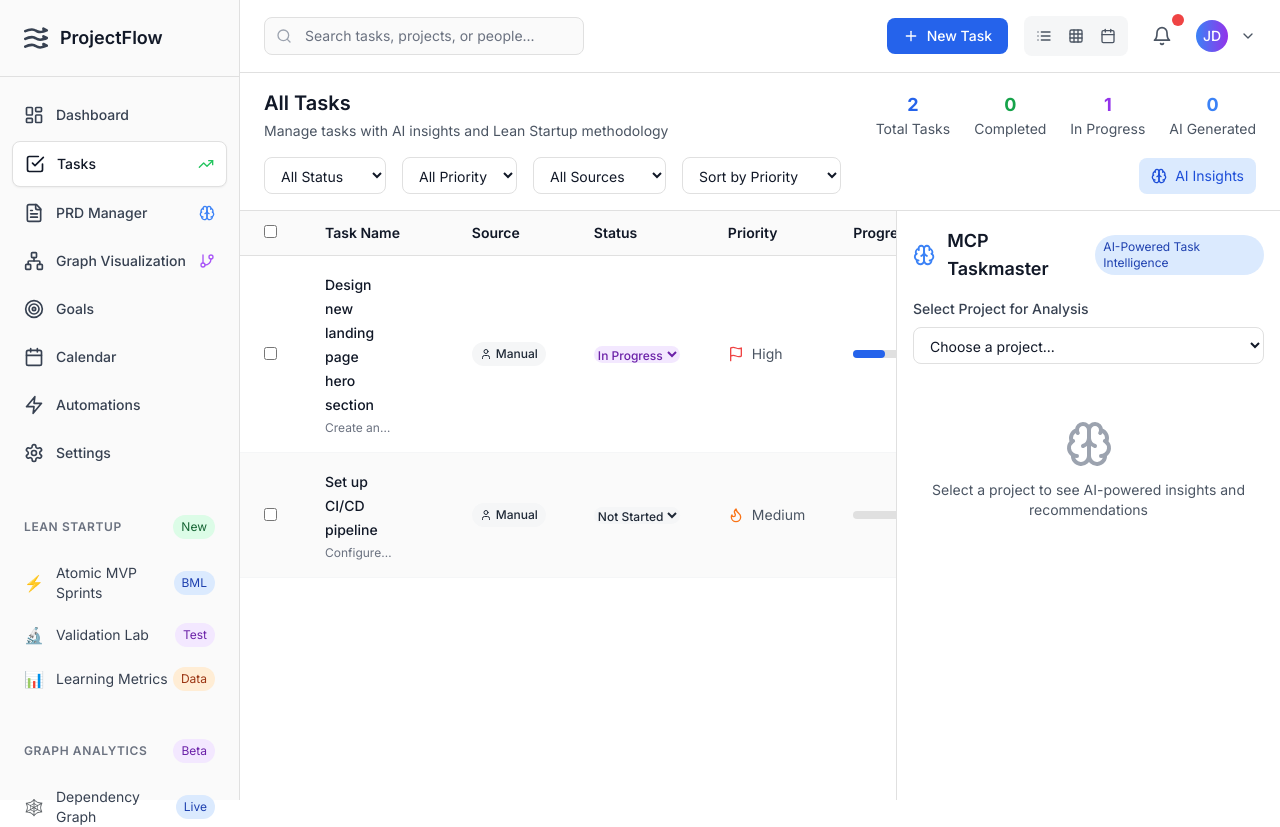
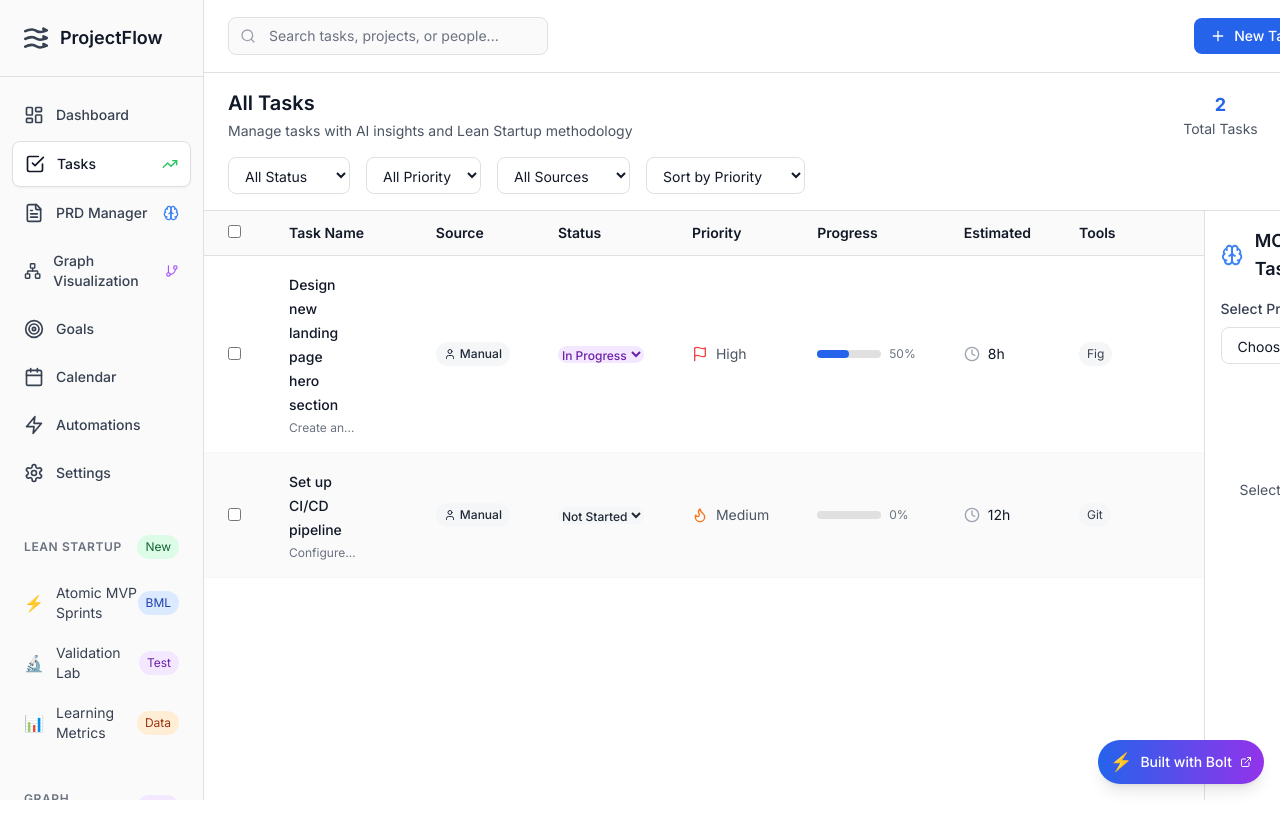
Before and after one commit to tmdcpro/checkpoint-chai, a React (Vite) app: page / in a window 1280 px wide. Shown: the top 827 px of the page. After the commit the page ends 800 px from the top, so only its background shows below. Built offline with nearby package versions, Linux system fonts and the light colour scheme.

Commit message:
Add Built with Bolt badge and fix layout

```diff
--- a/src/App.tsx
+++ b/src/App.tsx
@@ -5,6 +5,7 @@ import TopNavigation from './components/TopNavigation';
 import TaskTable from './components/TaskTable';
 import PRDManager from './components/PRDManager';
 import GraphDashboard from './components/GraphDashboard';
+import { ExternalLink } from 'lucide-react';
 import { Deliverable, Task, PRD } from './types';
 import { mcpTaskmaster } from './services/MCPTaskmasterService';
 
@@ -131,11 +132,27 @@ function App() {
 
   return (
     <ThemeProvider>
-      <div className="flex h-screen bg-white dark:bg-gray-900">
+      <div className="flex h-screen bg-white dark:bg-gray-900 overflow-hidden">
         <Sidebar currentView={currentView} onViewChange={setCurrentView} />
-        <div className="flex-1 flex flex-col overflow-hidden">
+        <div className="flex-1 flex flex-col min-h-0">
           <TopNavigation />
-          {renderCurrentView()}
+          <div className="flex-1 overflow-hidden">
+            {renderCurrentView()}
+          </div>
+        </div>
+
+        {/* Built with Bolt Badge */}
+        <div className="fixed bottom-4 right-4 z-50">
+          <a
+            href="https://bolt.new"
+            target="_blank"
+            rel="noopener noreferrer"
+            className="flex items-center space-x-2 px-3 py-2 bg-gradient-to-r from-blue-600 to-purple-600 text-white rounded-full shadow-lg hover:shadow-xl transition-all duration-300 hover:scale-105 text-sm font-medium"
+          >
+            <span className="text-lg">⚡</span>
+            <span>Built with Bolt</span>
+            <ExternalLink className="h-3 w-3" />
+          </a>
         </div>
       </div>
     </ThemeProvider>
--- a/src/components/GraphDashboard.tsx
+++ b/src/components/GraphDashboard.tsx
@@ -403,7 +403,7 @@ const GraphDashboard: React.FC<GraphDashboardProps> = ({
   });
 
   return (
-    <div className={`flex flex-col h-full bg-white dark:bg-gray-900 ${className}`}>
+    <div className={`flex flex-col h-full bg-white dark:bg-gray-900 overflow-hidden ${className}`}>
       {/* Header */}
       <div className="flex-shrink-0 p-6 border-b border-gray-200 dark:border-gray-700">
         <div className="flex items-center justify-between mb-4">
@@ -482,7 +482,7 @@ const GraphDashboard: React.FC<GraphDashboardProps> = ({
       </div>
 
       {/* Main Content */}
-      <div className="flex flex-1 overflow-hidden">
+      <div className="flex flex-1 min-h-0">
         {/* Graph Visualization */}
         <div className="flex-1 relative">
           {/* Toolbar */}
--- a/src/components/PRDManager.tsx
+++ b/src/components/PRDManager.tsx
@@ -168,7 +168,7 @@ ${deliverable.tasks.map(task => `
   console.log('Current PRDs in manager:', prds);
 
   return (
-    <div className="flex-1 p-6 overflow-auto">
+    <div className="h-full p-6 overflow-auto">
       <div className="space-y-6">
         {/* Header */}
         <div className="flex items-center justify-between">
--- a/src/components/TaskTable.tsx
+++ b/src/components/TaskTable.tsx
@@ -377,7 +377,7 @@ const TaskTable: React.FC<TaskTableProps> = ({ deliverables, prds, onTaskUpdate
   );
 
   return (
-    <div className="flex-1 flex flex-col h-full overflow-hidden">
+    <div className="flex flex-col h-full overflow-hidden">
       {/* Header Section - Fixed */}
       <div className="flex-shrink-0 px-6 py-4 border-b border-gray-200 dark:border-gray-700 bg-white dark:bg-gray-900">
         <div className="flex items-center justify-between mb-4">
@@ -491,9 +491,9 @@ const TaskTable: React.FC<TaskTableProps> = ({ deliverables, prds, onTaskUpdate
       </div>
 
       {/* Main Content Area - Scrollable */}
-      <div className="flex-1 flex overflow-hidden">
+      <div className="flex-1 flex min-h-0">
         {/* Task Table - Scrollable */}
-        <div className={`${showMCPPanel ? 'flex-1' : 'w-full'} flex flex-col overflow-hidden`}>
+        <div className={`${showMCPPanel ? 'flex-1' : 'w-full'} flex flex-col min-h-0`}>
           <div className="flex-1 overflow-auto">
             <table className="w-full">
               <thead className="bg-gray-50 dark:bg-gray-800 border-b border-gray-200 dark:border-gray-700 sticky top-0 z-10">
```
